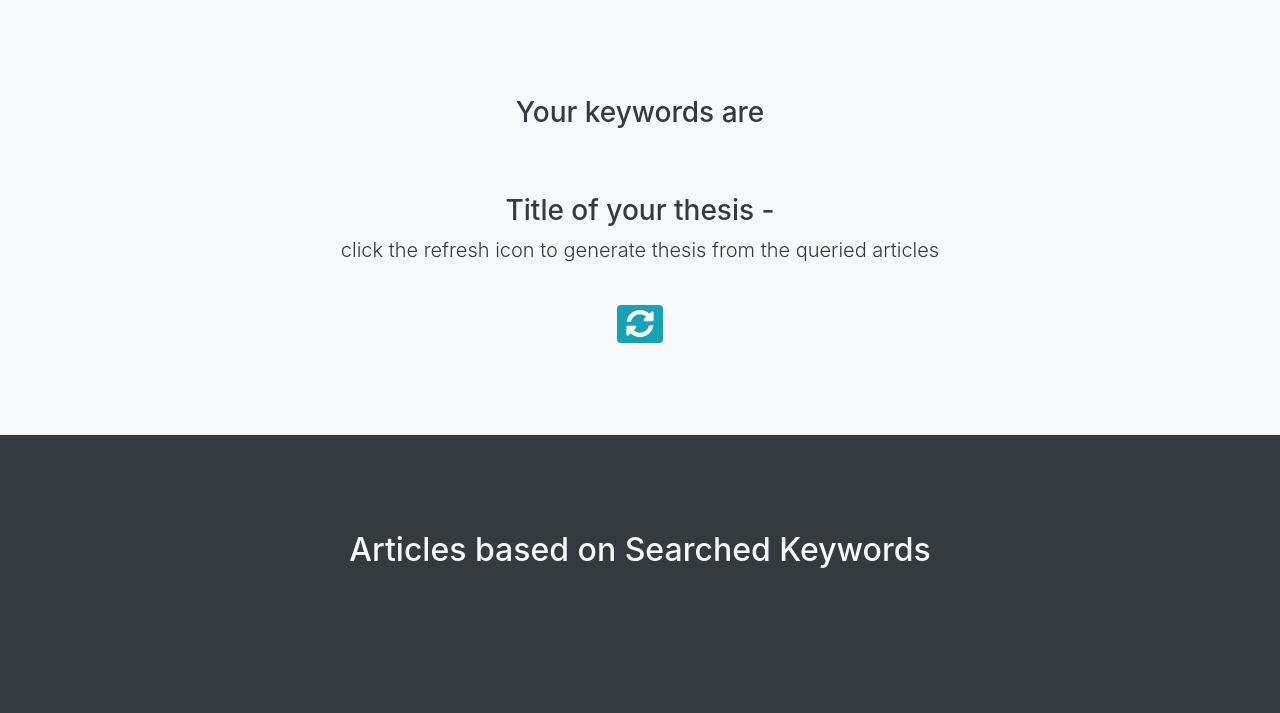
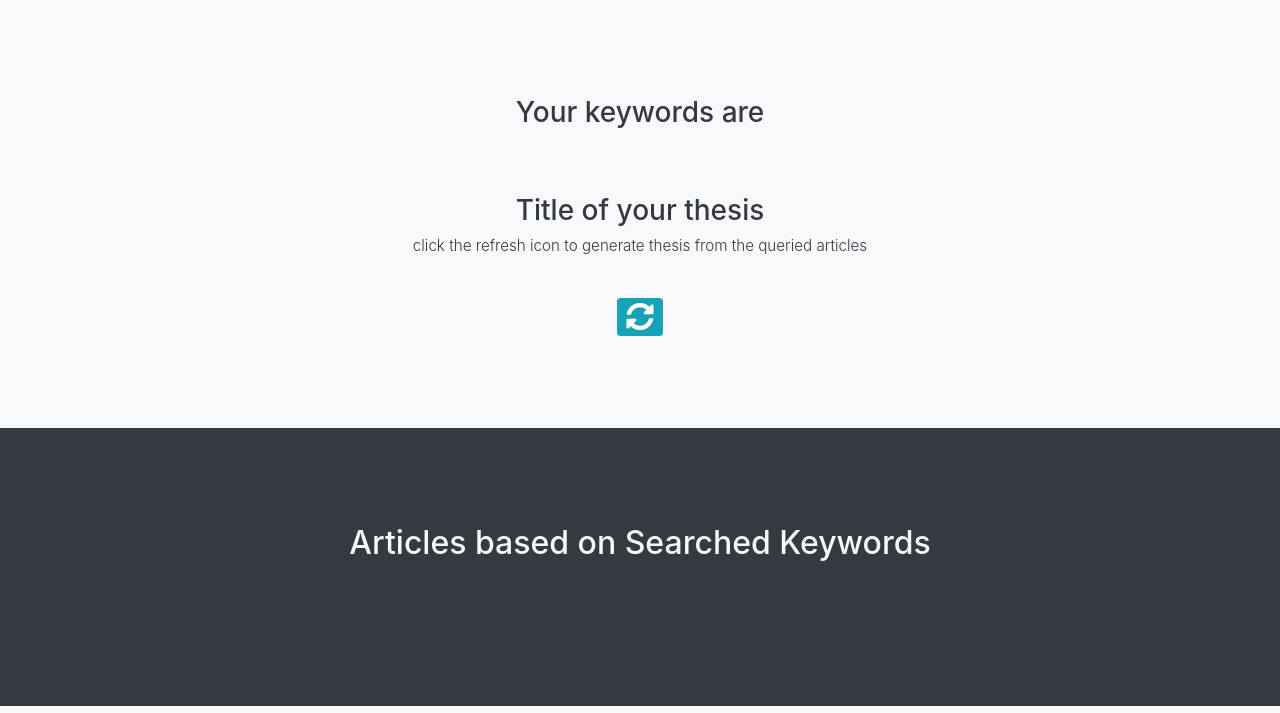
Before and after one commit to doguma/Doby, a Flask app: page /search in a window 1280 px wide. Shown: the part 56-769 px from the top of the page. Run offline with Flask 2, Linux system fonts and the light colour scheme; data that the repository does not hold is empty; parts of the project's set-up code (start-up, migrations or seed data) failed here and were passed over; some libraries are stand-ins or nearby versions.

Commit message:
done, finally :)

```diff
--- a/app/templates/search.html
+++ b/app/templates/search.html
@@ -44,8 +44,8 @@
                     </div>
                     <div class="mb-5 pb-2 justify-content-center align-items-center">
 
-                        <h3 class="display-5 fw-normal">Title of your thesis - </h3>
-                        <p class="lead mb-3"> click the refresh icon to generate thesis from the queried articles </p>
+                        <h3 class="display-5 fw-normal">Title of your thesis </h3>
+                        <p style="font-size:95%" class="lead mb-3"> click the refresh icon to generate thesis from the queried articles </p>
 
                         <div class="mx-5 mt-3 mb-3 px-3"><em><b>
                             {% if random_sentence %}
```
Also changed, not shown: app/app.py (+1 -9 lines).
